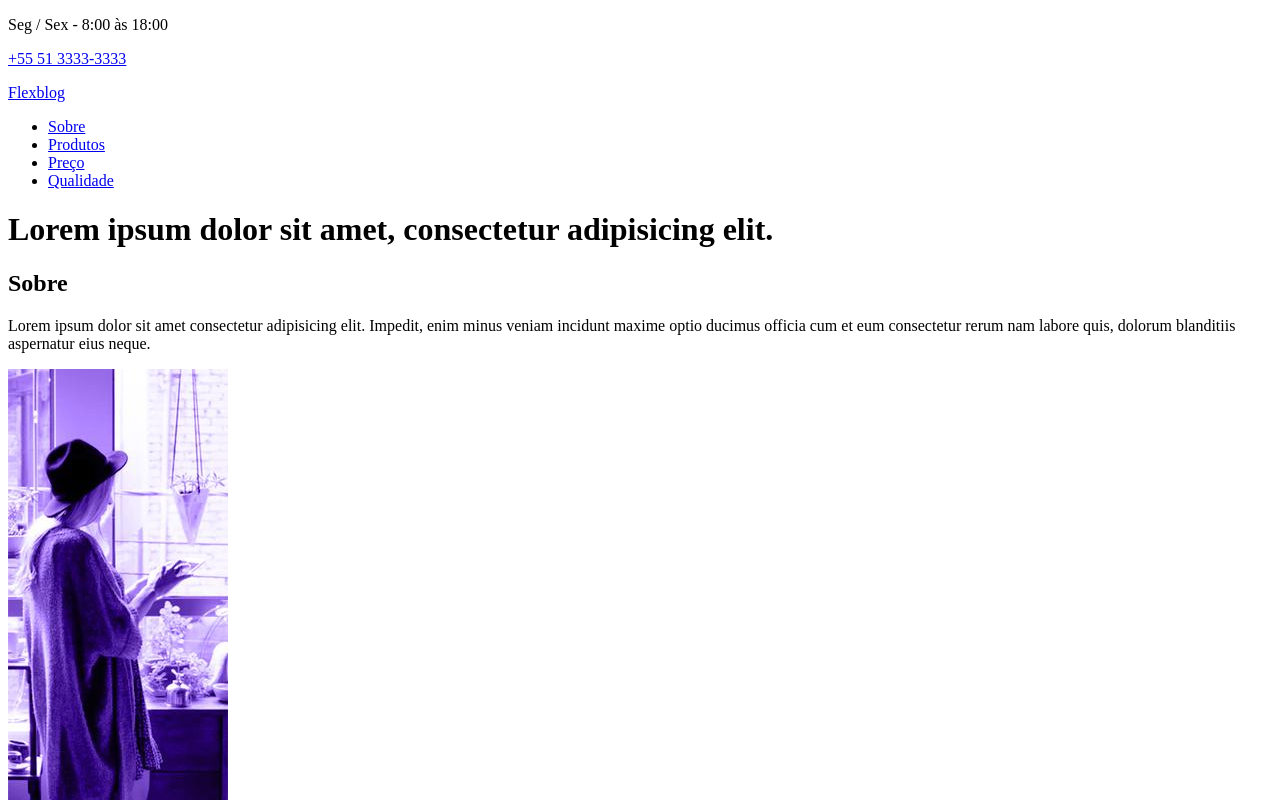
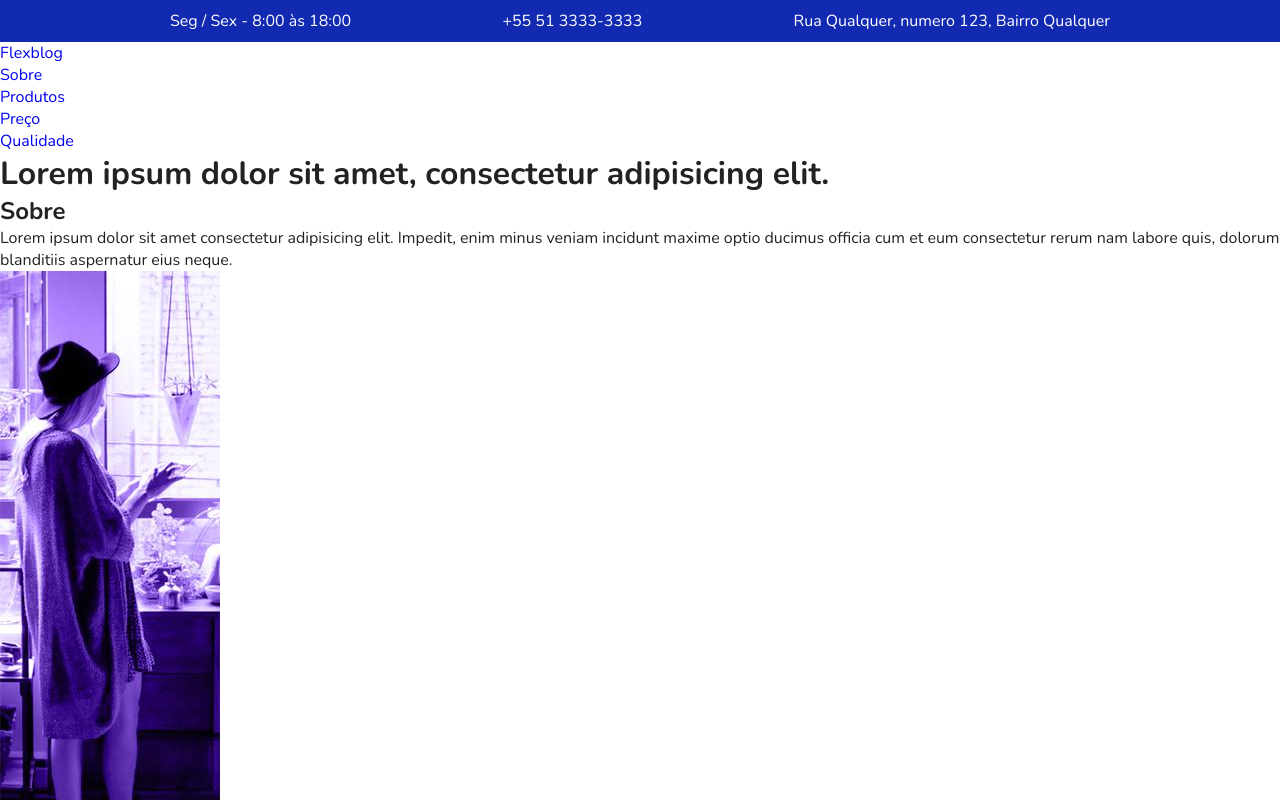
Before and after one commit to EdsonLuiz/flexblog, a website built with Parcel: page src/index.html in a window 1280 px wide. Shown: the top 800 px of the page. Built offline with nearby package versions, Linux system fonts and the light colour scheme.

Commit message:
Add style on div.superinfo

```diff
--- a/package.json
+++ b/package.json
@@ -11,6 +11,7 @@
   "author": "",
   "license": "ISC",
   "devDependencies": {
-    "parcel-bundler": "^1.11.0"
+    "parcel-bundler": "^1.11.0",
+    "sass": "^1.16.0"
   }
 }
--- a/src/index.html
+++ b/src/index.html
@@ -12,7 +12,7 @@
       <div class="superinfo">
         <p>Seg / Sex - 8:00 às 18:00</p>
         <a href="tel:+555133333333">+55 51 3333-3333</a>
-        <p></p>
+        <p>Rua Qualquer, numero 123, Bairro Qualquer </p>
       </div>
       <!-- END .superinfo -->
     </div>
--- a/src/scss/style.scss
+++ b/src/scss/style.scss
@@ -1,3 +1,24 @@
-@import url("https://fonts.googleapis.com/css?family=Nunito:400,400i,700");
+@import "reset";
 
-// font-family: 'Nunito', sans-serif;
+// superinfo-bg
+.superinfo-bg {
+  background-color: #122ab2;
+  color: #ffffff;
+  a {
+    color: #ffffff;
+  }
+}
+
+.superinfo {
+  max-width: 960px;
+  margin: 0 auto;
+  padding-top: 10px;
+
+  display: flex;
+  justify-content: space-between;
+  flex-wrap: wrap;
+  p,
+  a {
+    margin: 0 10px 10px 10px;
+  }
+}
```
Also changed, not shown: 1 other file.
